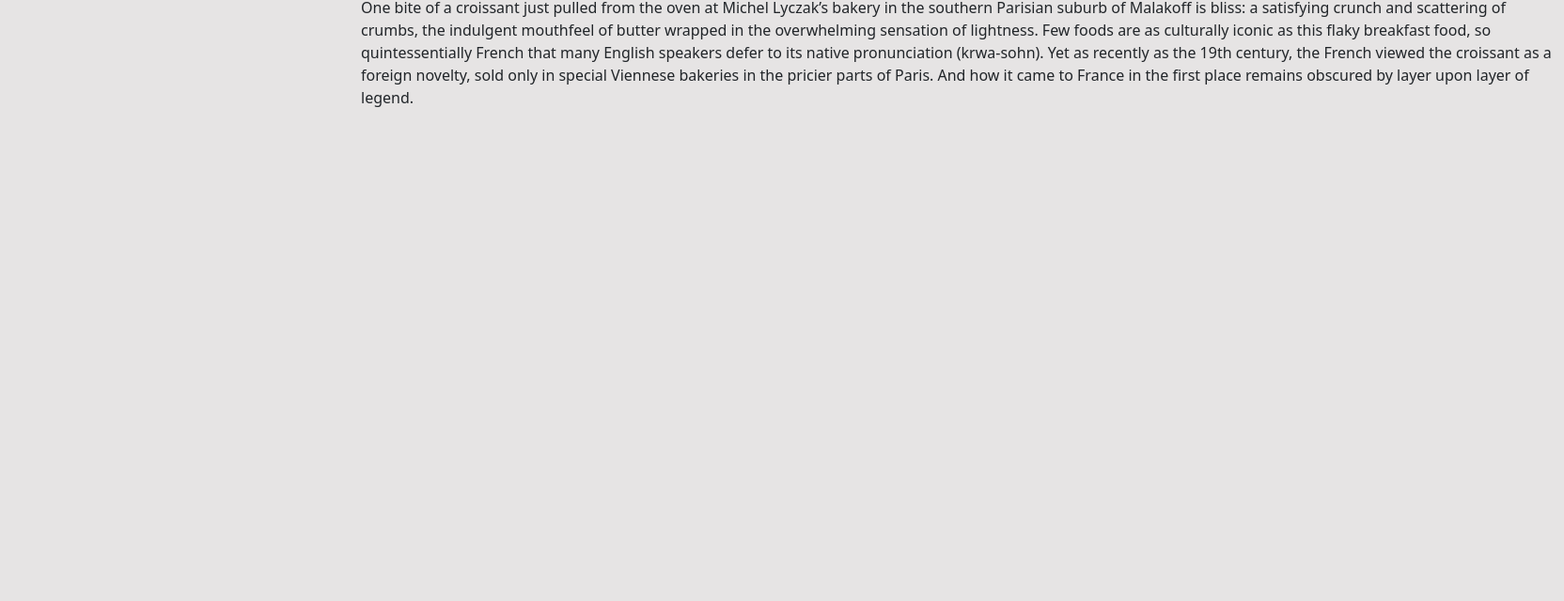
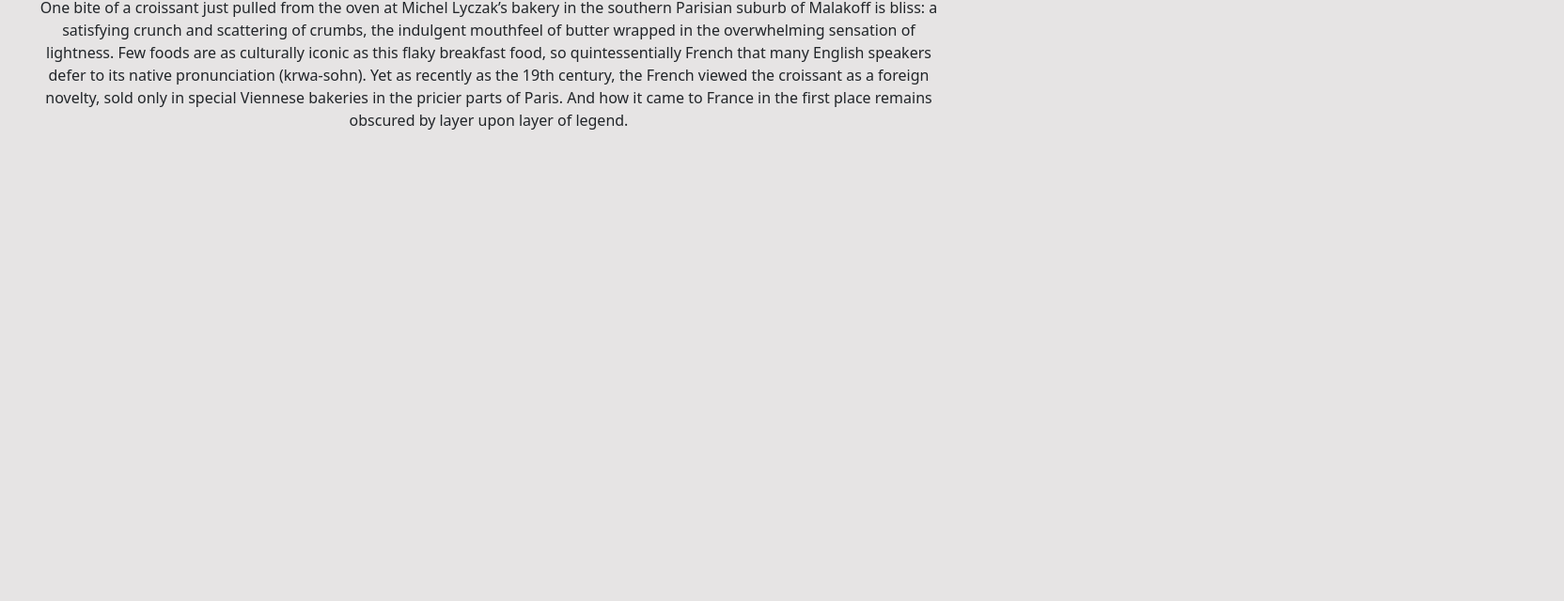
Before and after one commit to TataKor/Croissant-w3, a plain HTML site: page index.html in a window 1280 px wide. Shown: the part 160-800 px from the top of the page at 94% size, 1664 px wide, since content can reach past the window. Drawn offline with nearby package versions, Linux system fonts and the light colour scheme.

Commit message:
Update styles.css

```diff
--- a/css/styles.css
+++ b/css/styles.css
@@ -12,8 +12,10 @@ h1
 div.container4 {
   margin: 0;
   position: absolute;
-  margin-left: 30%;
-  margin-right: -30%;
+  margin-left: 40px;
+  margin-right: -40px;
+  width: 60em;
+  text-align: center;
 }
 
 .croissant-photo {
```
